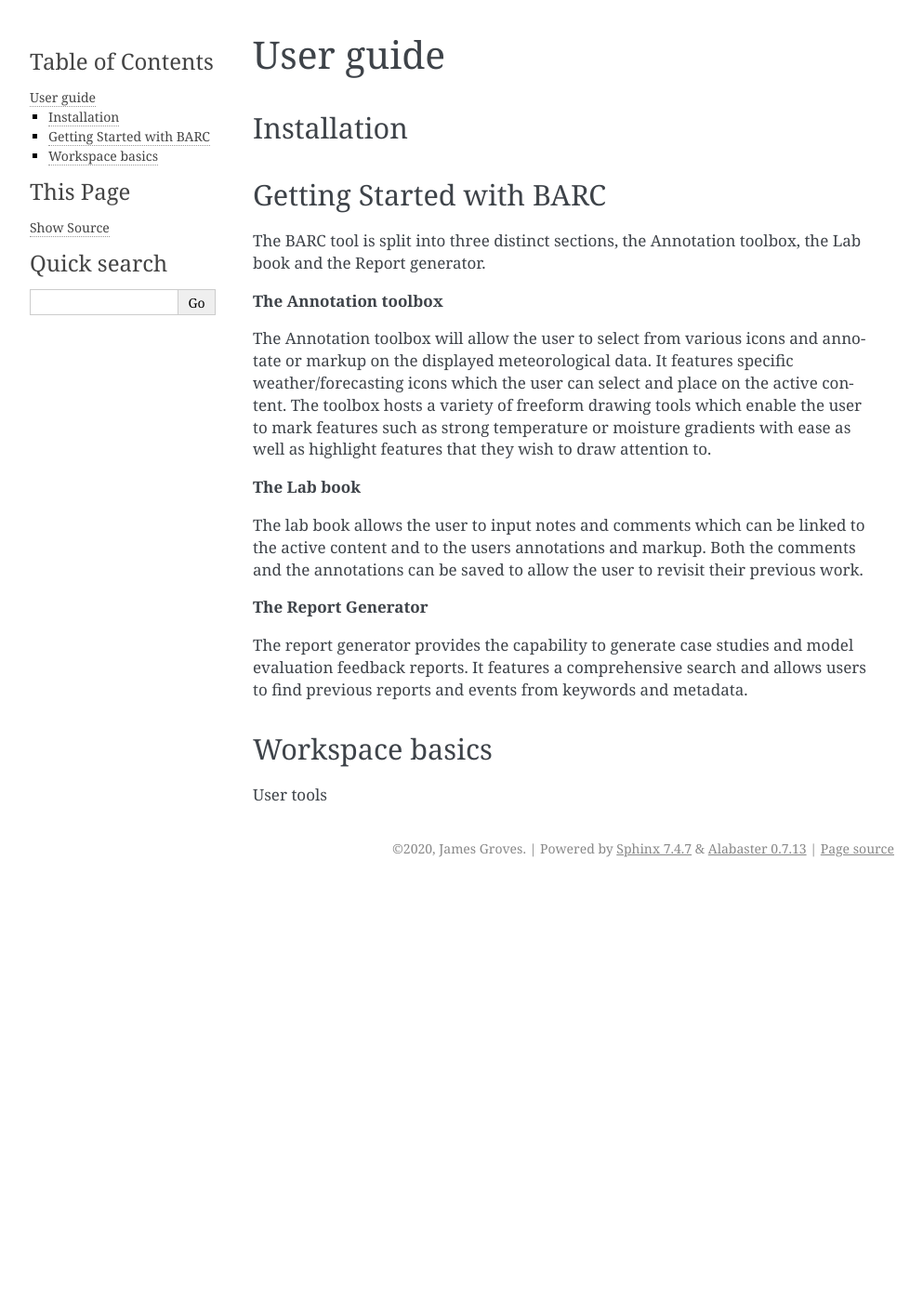
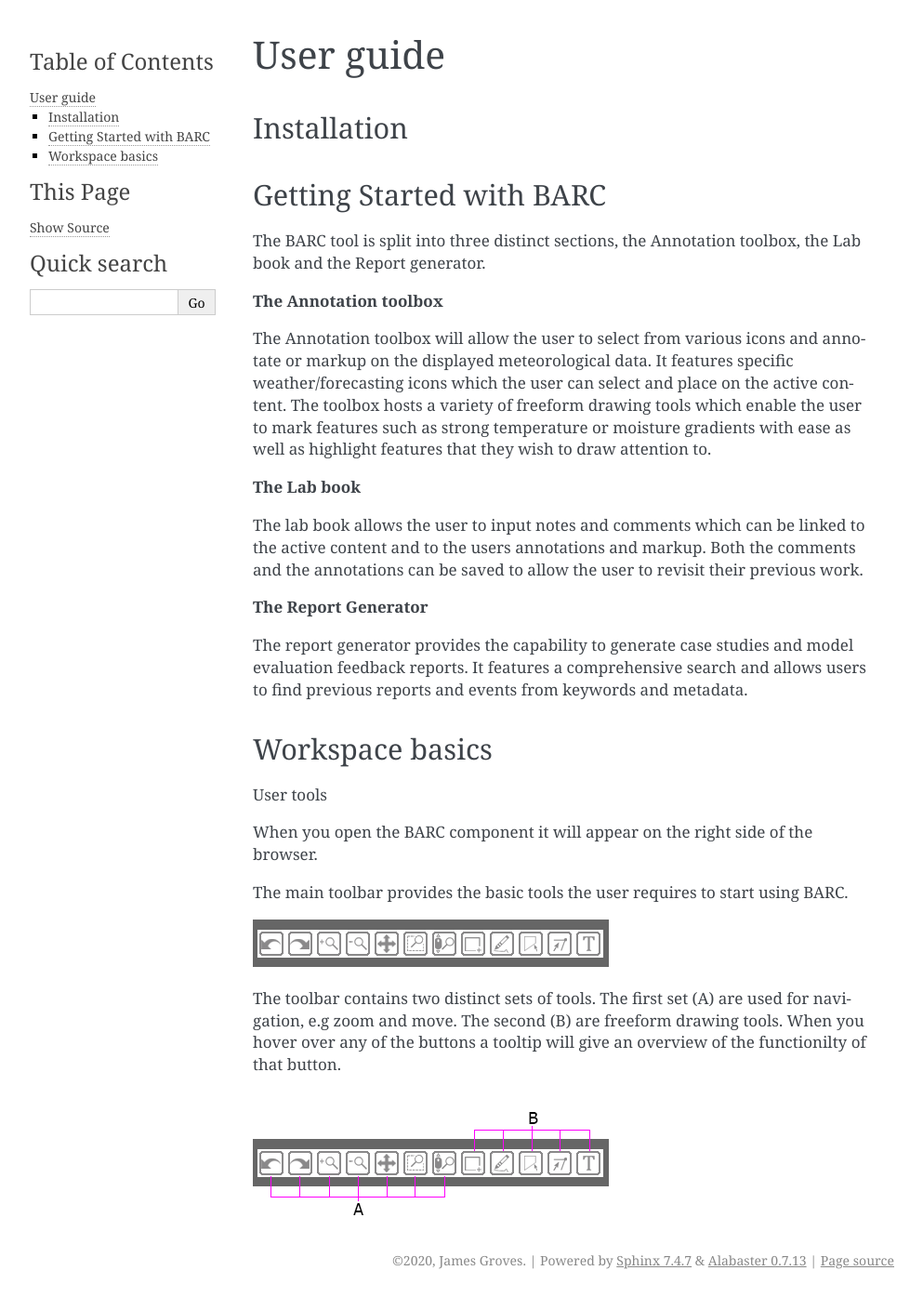
Before and after one commit to lecjlg/barc-docs, a Sphinx documentation site: the page built from docs/source/userguide.rst, in a window 1280 px wide. Shown: the whole page at 93% size, without its empty margins (148-1141 px from the left). Built offline with Sphinx 7.4.7, drawn with Linux system fonts in a browser that asks for light colours; before the commit the page ends 952 px from its top, so only the background shows below that.

Commit message:
New information about the main toolbar.

```diff
--- a/docs/source/userguide.rst
+++ b/docs/source/userguide.rst
@@ -27,3 +27,24 @@ Workspace  basics
 ^^^^^^^^^^^^^^^^^
 
 User tools
+
+
+When you open the BARC component it will appear on the right side of the browser.
+
+
+The main toolbar provides the basic tools the user requires to start using BARC.
+
+.. image:: /images/full_toolbox.png
+    :width: 383px
+    :height: 51px
+    :alt: Selection, navigation, drawing and type toolbar
+
+
+
+The toolbar contains two distinct sets of tools. The first set (A) are used for navigation, e.g zoom and move. The second (B) are freeform drawing tools. When you hover over any of the buttons a tooltip will give an overview of the functionilty of that button.
+
+.. image:: /images/toolbox_breakdown.png
+    :width: 383px
+    :align: left
+    :height: 152px
+    :alt: Selection, navigation, drawing and type toolbar
```
Also changed, not shown: docs/source/images/full_toolbox.png (added), docs/source/images/toolbox_breakdown.png (added), 7 other files.
